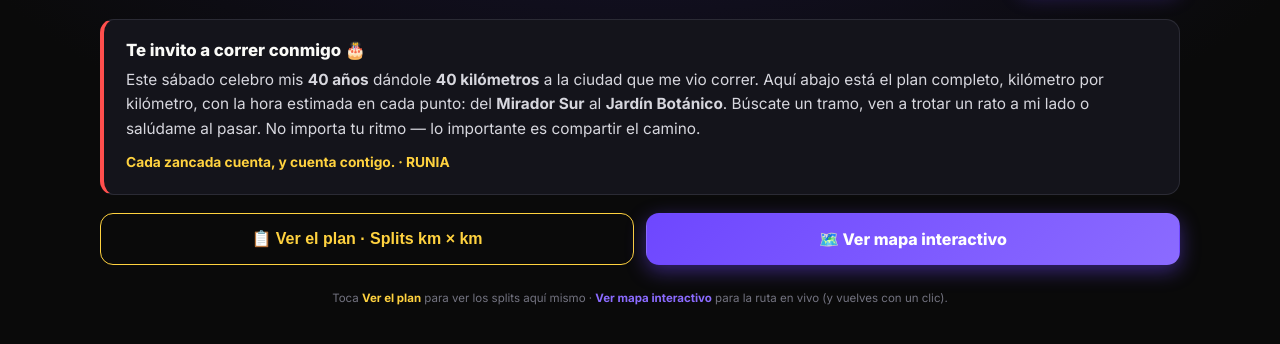
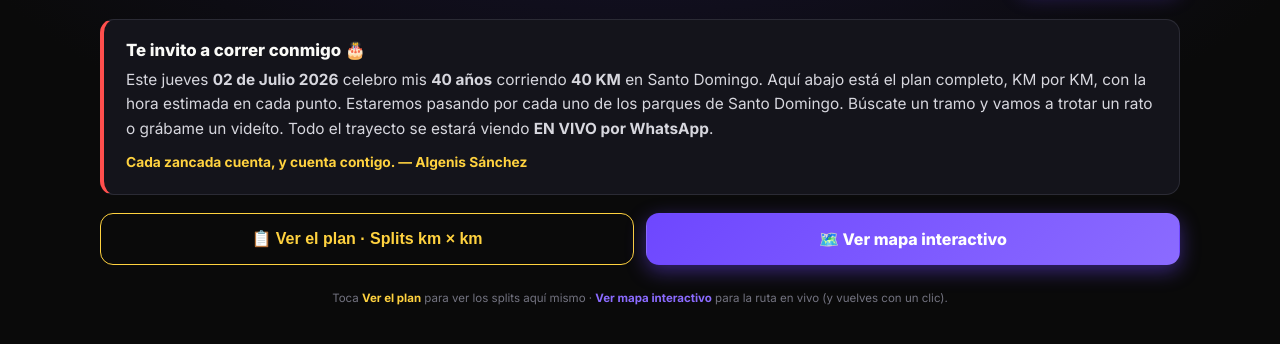
Before and after one commit to mrlass316/Ruta40, a plain HTML site: page index.html in a window 1280 px wide. Shown: the part 88-432 px from the top of the page. Drawn offline with Linux system fonts and the light colour scheme.

Commit message:
Actualiza invitación (jueves 02 de Julio 2026, parques, VIVO por WhatsApp) y firma de Algenis Sánchez

```diff
--- a/index.html
+++ b/index.html
@@ -99,12 +99,12 @@
 
   <div class="invite">
     <h2>Te invito a correr conmigo 🎂</h2>
-    <p>Este sábado celebro mis <strong>40 años</strong> dándole <strong>40 kilómetros</strong> a la ciudad
-    que me vio correr. Aquí abajo está el plan completo, kilómetro por kilómetro, con la hora estimada
-    en cada punto: del <strong>Mirador Sur</strong> al <strong>Jardín Botánico</strong>. Búscate un tramo,
-    ven a trotar un rato a mi lado o salúdame al pasar. No importa tu ritmo — lo importante es compartir
-    el camino.
-    <span class="sign">Cada zancada cuenta, y cuenta contigo. · RUNIA</span></p>
+    <p>Este jueves <strong>02 de Julio 2026</strong> celebro mis <strong>40 años</strong> corriendo
+    <strong>40 KM</strong> en Santo Domingo. Aquí abajo está el plan completo, KM por KM, con la hora
+    estimada en cada punto. Estaremos pasando por cada uno de los parques de Santo Domingo.
+    Búscate un tramo y vamos a trotar un rato o grábame un videíto. Todo el trayecto se estará viendo
+    <strong>EN VIVO por WhatsApp</strong>.
+    <span class="sign">Cada zancada cuenta, y cuenta contigo. — Algenis Sánchez</span></p>
   </div>
 
   <div class="actions">
```
